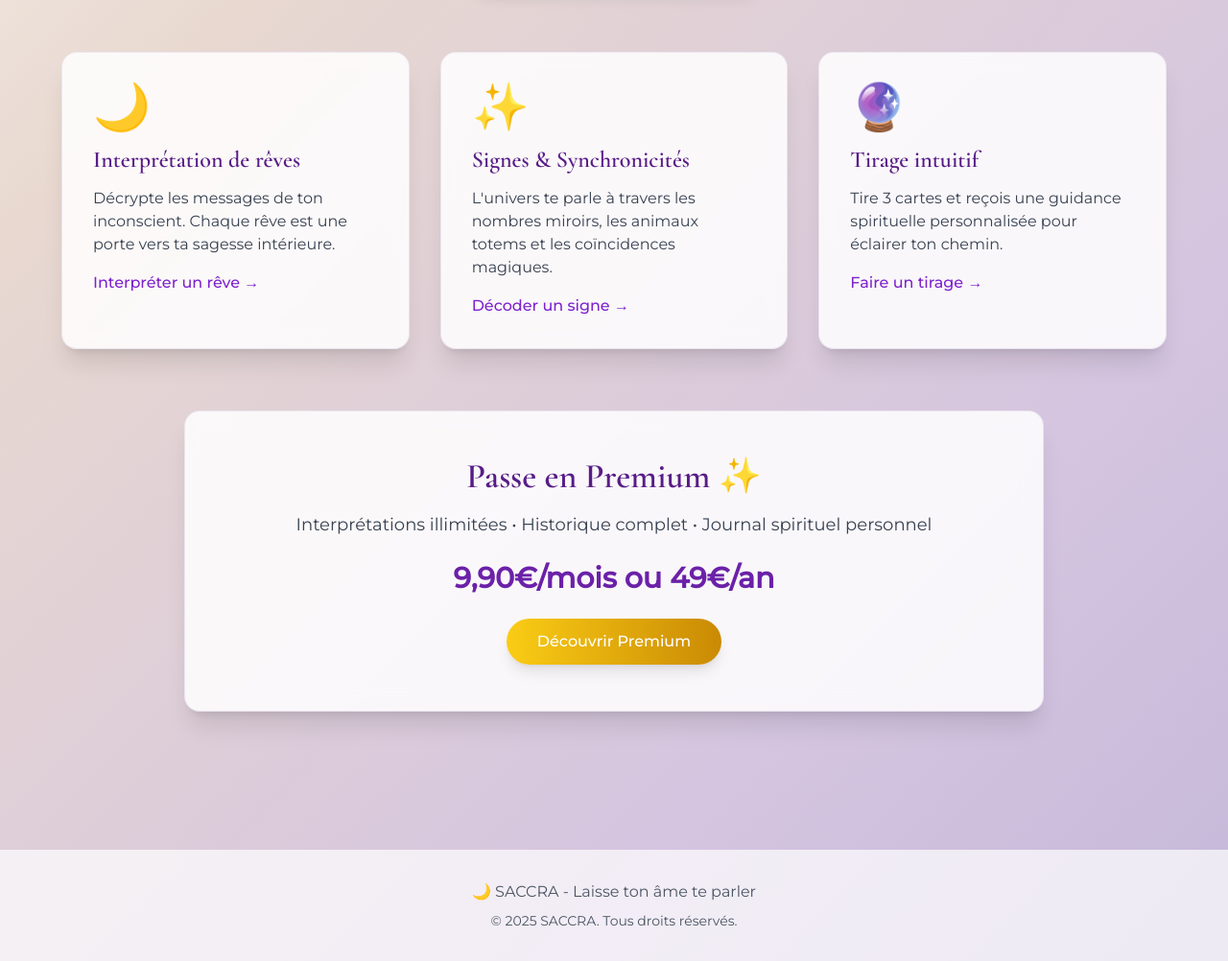
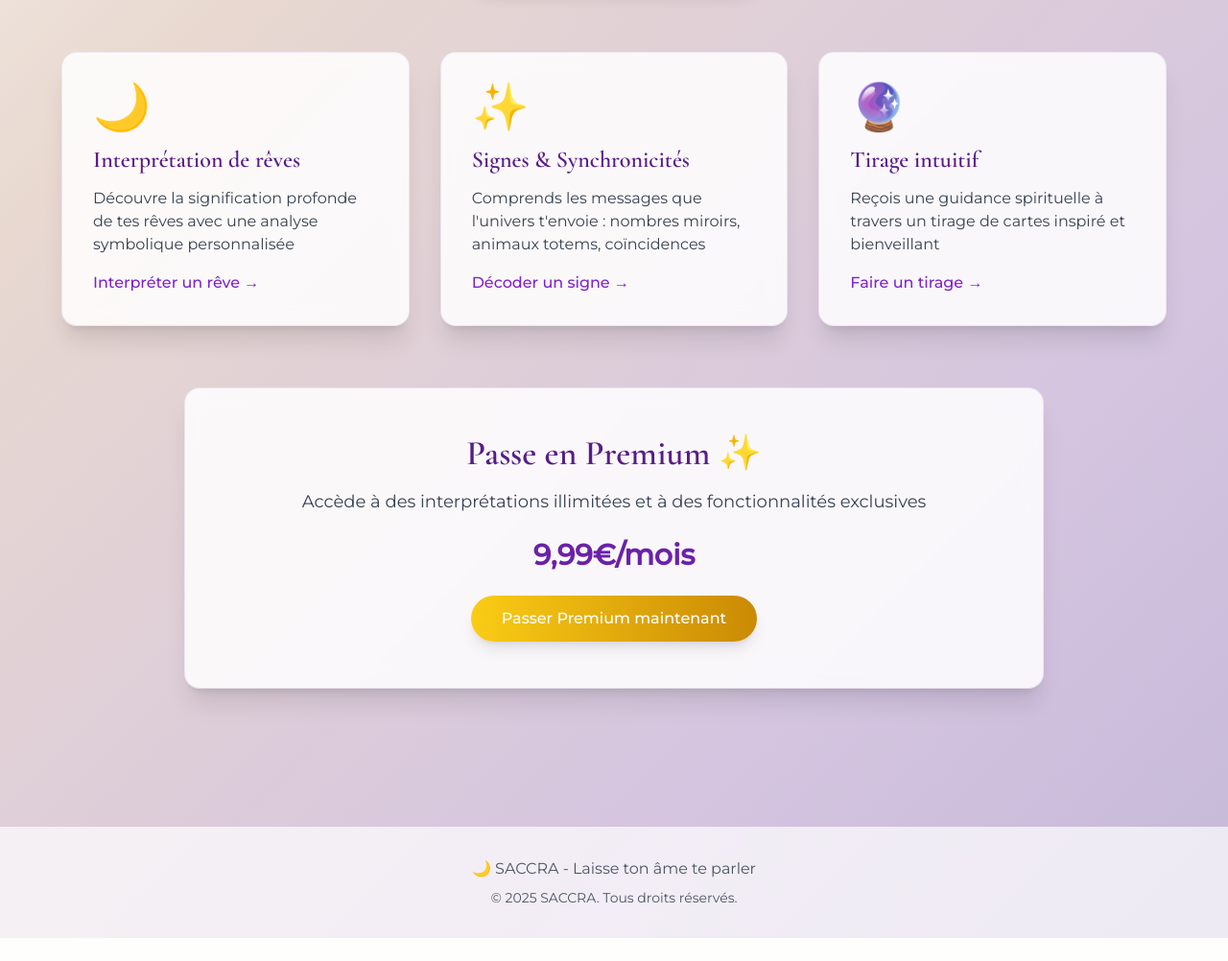
Before and after one commit to max0067/saccra, a Flask app: page / in a window 1280 px wide. Shown: the part 426-1428 px from the top of the page at 96% size. After the commit the page ends 1404 px from the top, so only its background shows below. Run offline with Flask 3, Linux system fonts and the light colour scheme; the visitor is signed in with stand-in values (Sample User, id 1); some libraries are stand-ins or nearby versions.

Commit message:
Feature: Intégration des contenus dynamiques dans index.html
- Remplace tous les textes statiques par get_content()
- Titre, sous-titre, boutons CTA maintenant éditables depuis l'admin
- Descriptions des fonctionnalités (rêves, signes, tarot) éditables
- Section premium (titre, prix, CTA) éditable

Maintenant modifiable depuis: https://saccra.fr/admin/site-contents

🤖 Generated with [Claude Code](https://claude.com/claude-code)

Co-Authored-By: Claude <noreply@anthropic.com>

```diff
--- a/app/templates/index.html
+++ b/app/templates/index.html
@@ -8,16 +8,15 @@
     <!-- Hero Section -->
     <div class="text-center mb-16 fade-in">
         <h1 class="text-6xl md:text-7xl font-bold text-purple-900 mb-6">
-            Laisse ton âme te parler
+            {{ get_content('home_title', 'Laisse ton âme te parler') }}
         </h1>
         <p class="text-xl md:text-2xl text-gray-700 mb-8 max-w-3xl mx-auto">
-            Découvre les messages cachés dans tes rêves, synchronicités et tirages intuitifs.
-            Une IA empathique pour t'accompagner sur ton chemin spirituel.
+            {{ get_content('home_subtitle', 'Découvre les messages cachés dans tes rêves, synchronicités et tirages intuitifs. Une IA empathique pour t\'accompagner sur ton chemin spirituel.') }}
         </p>
 
         {% if not current_user.is_authenticated %}
         <a href="{{ url_for('auth.register') }}" class="inline-block px-10 py-4 btn-primary text-white text-lg rounded-full font-medium shadow-lg">
-            Commencer mon interprétation ✨
+            {{ get_content('home_cta_button', 'Commencer mon interprétation ✨') }}
         </a>
         {% else %}
         <a href="{{ url_for('main.dashboard') }}" class="inline-block px-10 py-4 btn-primary text-white text-lg rounded-full font-medium shadow-lg">
@@ -32,9 +31,9 @@
         <!-- Rêves -->
         <div class="card-mystical rounded-2xl p-8 shadow-xl hover:shadow-2xl transition-all hover:-translate-y-2">
             <div class="text-5xl mb-4">🌙</div>
-            <h3 class="text-2xl font-bold text-purple-900 mb-3">Interprétation de rêves</h3>
+            <h3 class="text-2xl font-bold text-purple-900 mb-3">{{ get_content('feature_dream_title', 'Interprétation de rêves') }}</h3>
             <p class="text-gray-700 mb-4">
-                Décrypte les messages de ton inconscient. Chaque rêve est une porte vers ta sagesse intérieure.
+                {{ get_content('feature_dream_desc', 'Découvre la signification profonde de tes rêves avec une analyse symbolique personnalisée') }}
             </p>
             {% if current_user.is_authenticated %}
             <a href="{{ url_for('interpretations.dream') }}" class="text-purple-700 font-medium hover:underline">
@@ -46,9 +45,9 @@
         <!-- Signes -->
         <div class="card-mystical rounded-2xl p-8 shadow-xl hover:shadow-2xl transition-all hover:-translate-y-2">
             <div class="text-5xl mb-4">✨</div>
-            <h3 class="text-2xl font-bold text-purple-900 mb-3">Signes & Synchronicités</h3>
+            <h3 class="text-2xl font-bold text-purple-900 mb-3">{{ get_content('feature_signs_title', 'Signes & Synchronicités') }}</h3>
             <p class="text-gray-700 mb-4">
-                L'univers te parle à travers les nombres miroirs, les animaux totems et les coïncidences magiques.
+                {{ get_content('feature_signs_desc', 'Comprends les messages que l\'univers t\'envoie : nombres miroirs, animaux totems, coïncidences') }}
             </p>
             {% if current_user.is_authenticated %}
             <a href="{{ url_for('interpretations.sign') }}" class="text-purple-700 font-medium hover:underline">
@@ -60,9 +59,9 @@
         <!-- Tirage -->
         <div class="card-mystical rounded-2xl p-8 shadow-xl hover:shadow-2xl transition-all hover:-translate-y-2">
             <div class="text-5xl mb-4">🔮</div>
-            <h3 class="text-2xl font-bold text-purple-900 mb-3">Tirage intuitif</h3>
+            <h3 class="text-2xl font-bold text-purple-900 mb-3">{{ get_content('feature_tarot_title', 'Tirage intuitif') }}</h3>
             <p class="text-gray-700 mb-4">
-                Tire 3 cartes et reçois une guidance spirituelle personnalisée pour éclairer ton chemin.
+                {{ get_content('feature_tarot_desc', 'Reçois une guidance spirituelle à travers un tirage de cartes inspiré et bienveillant') }}
             </p>
             {% if current_user.is_authenticated %}
             <a href="{{ url_for('interpretations.tarot') }}" class="text-purple-700 font-medium hover:underline">
@@ -76,17 +75,17 @@
     <!-- CTA Premium -->
     <div class="card-mystical rounded-2xl p-12 max-w-4xl mx-auto text-center shadow-xl">
         <h2 class="text-4xl font-bold text-purple-900 mb-4">
-            Passe en Premium ✨
+            {{ get_content('premium_title', 'Passe en Premium ✨') }}
         </h2>
         <p class="text-lg text-gray-700 mb-6">
-            Interprétations illimitées • Historique complet • Journal spirituel personnel
+            {{ get_content('premium_subtitle', 'Accède à des interprétations illimitées et à des fonctionnalités exclusives') }}
         </p>
         <p class="text-3xl font-bold text-purple-800 mb-6">
-            9,90€/mois ou 49€/an
+            {{ get_content('premium_price', '9,99€') }}/mois
         </p>
         {% if current_user.is_authenticated %}
         <a href="{{ url_for('premium.subscribe') }}" class="inline-block px-8 py-3 bg-gradient-to-r from-yellow-400 to-yellow-600 text-white rounded-full font-medium shadow-lg hover:shadow-xl transition">
-            Découvrir Premium
+            {{ get_content('premium_cta', 'Passer Premium maintenant') }}
         </a>
         {% else %}
         <a href="{{ url_for('auth.register') }}" class="inline-block px-8 py-3 bg-gradient-to-r from-yellow-400 to-yellow-600 text-white rounded-full font-medium shadow-lg hover:shadow-xl transition">
```
